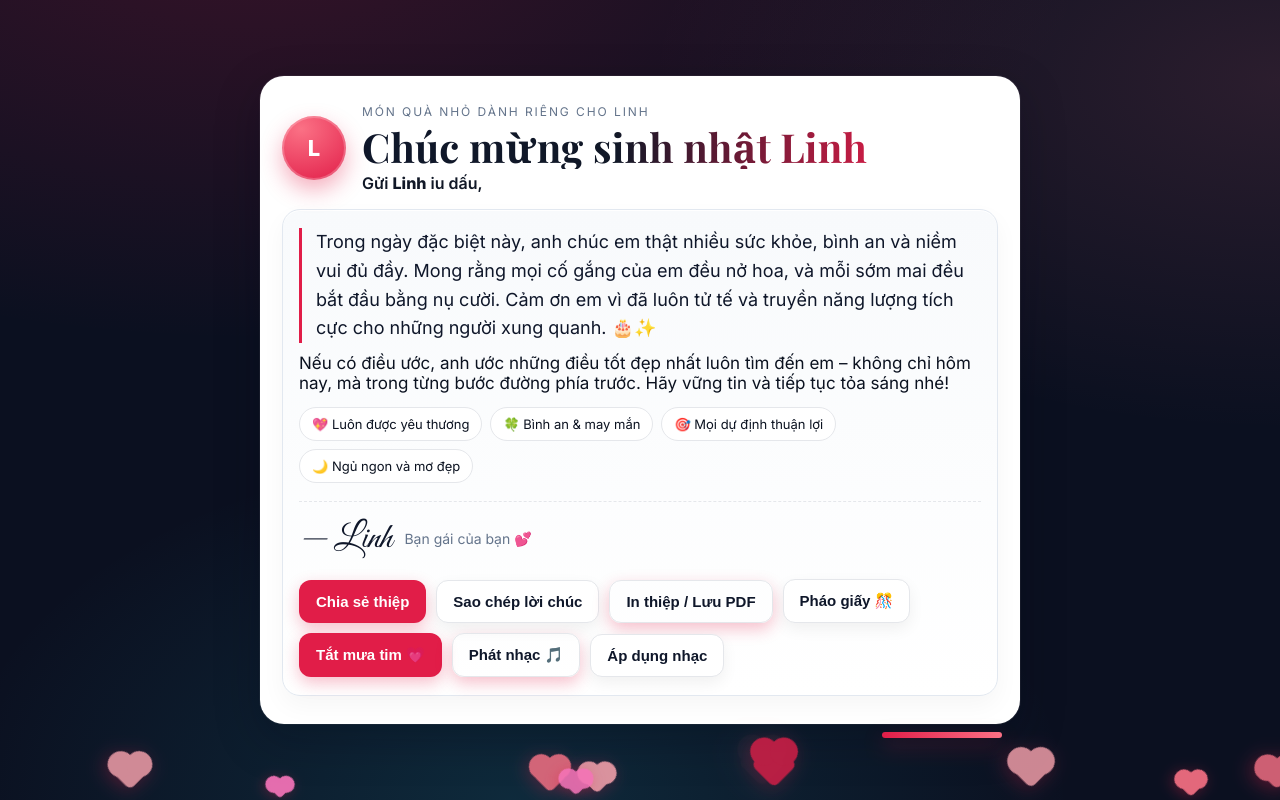
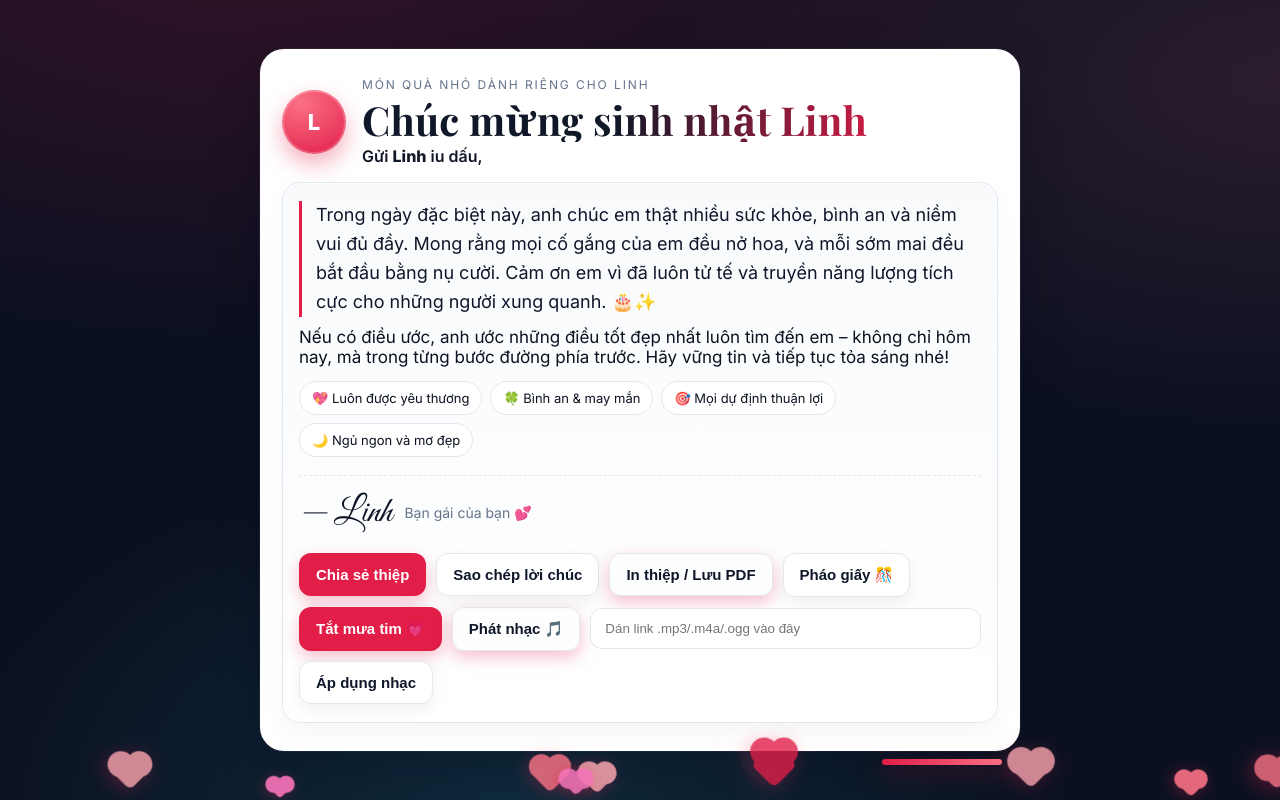
Before and after one commit to hoanv1422/birthday-card, a plain HTML site: page index.html in a window 1280 px wide. Drawn offline with nearby package versions, Linux system fonts and the light colour scheme.

Commit message:
Update index.html

```diff
--- a/index.html
+++ b/index.html
@@ -175,7 +175,7 @@
           <button class="btn secondary" id="confettiBtn">Pháo giấy 🎊</button>
           <button class="btn" id="heartsBtn">Hiệu ứng trái tim 💗</button>
           <button class="btn ghost" id="musicBtn">Phát nhạc 🎵</button>
-<!--           <input type="url" id="musicUrl" class="url-input" placeholder="Dán link .mp3/.m4a/.ogg vào đây"> -->
+          <input type="url" id="musicUrl" class="url-input" placeholder="Dán link .mp3/.m4a/.ogg vào đây">
           <button class="btn secondary" id="applyMusic">Áp dụng nhạc</button>
         </div>
 
```
